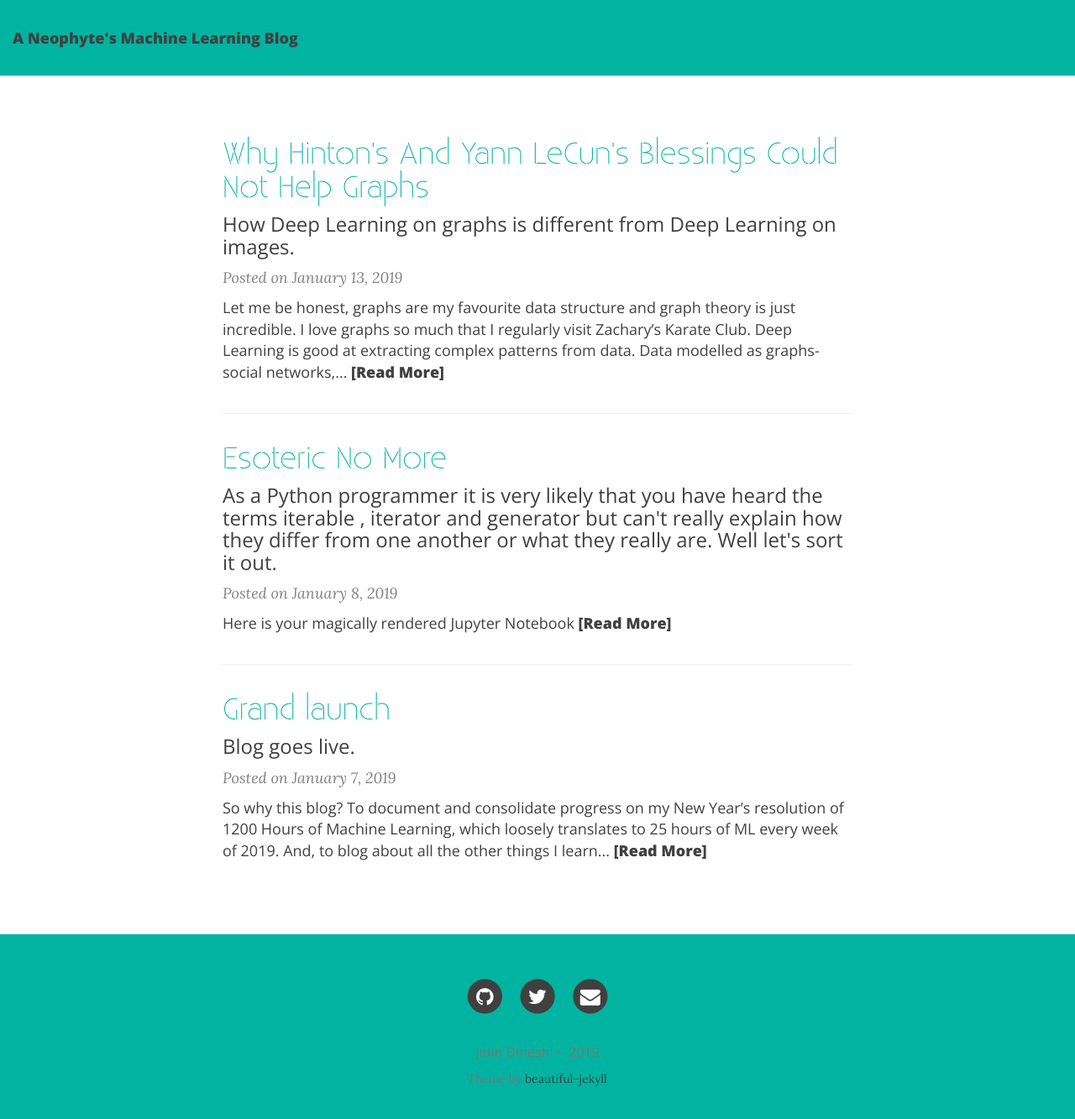
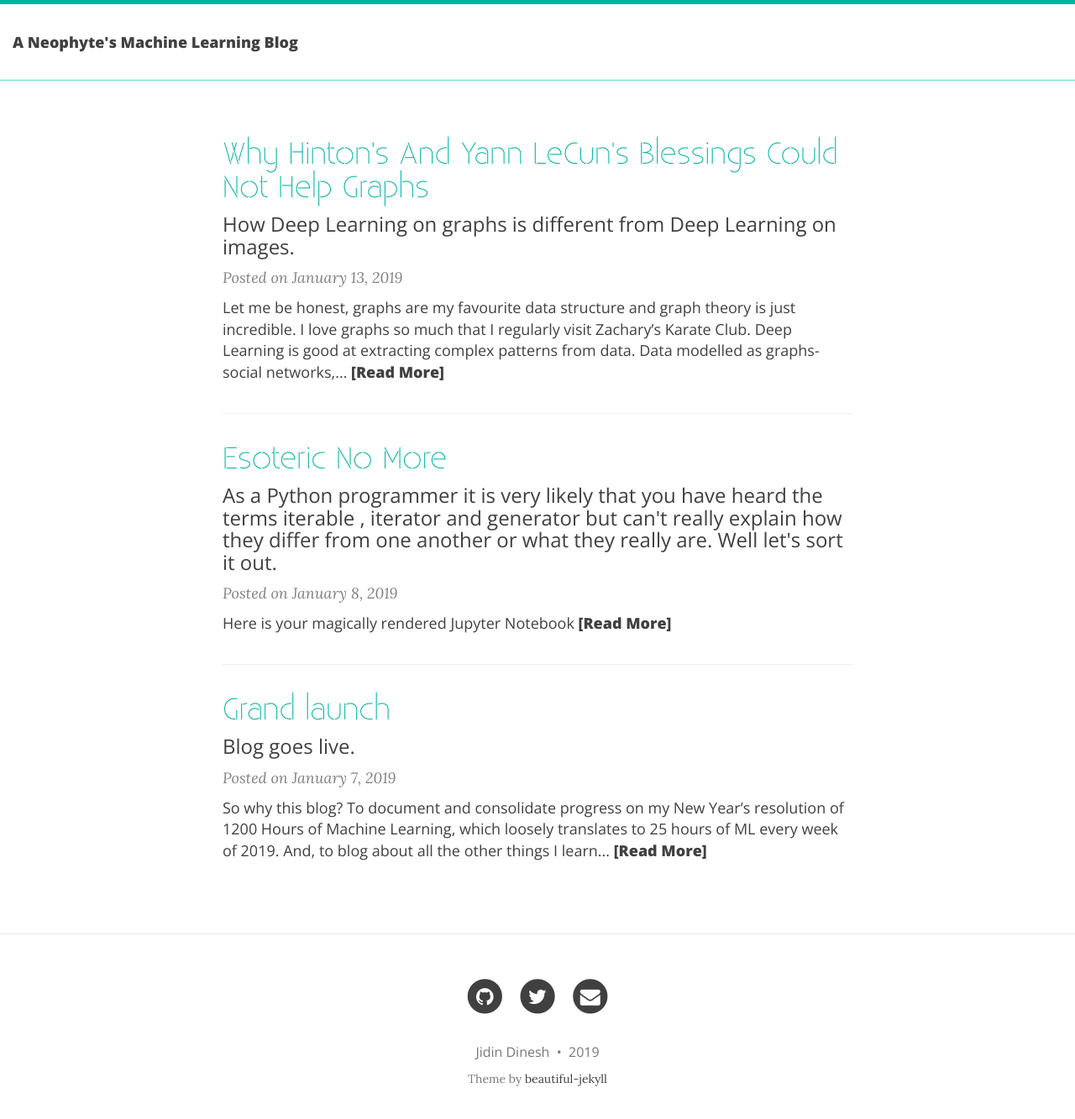
Before and after one commit to jidindinesh/jidindinesh.github.io, a Jekyll site: the page built from index.html, in a window 1280 px wide and 1346 px high. Shown: the top 1333 px of the window at 84% size. Built offline with Jekyll 4.4.1, drawn with Linux system fonts in a browser that asks for light colours; nearby versions of some CDN libraries; the list of posts is cut into pages by our own code.

Commit message:
Update main.css

```diff
--- a/css/main.css
+++ b/css/main.css
@@ -100,8 +100,9 @@ img::-moz-selection {
 
 .navbar-custom {
   /* background: #F5F5F5; */
-  background: rgb(0, 180, 161);
-  border-bottom: 1px solid #EAEAEA;
+  background: rgb(255, 255, 255);
+  border-bottom: 1px solid rgb(100,214,202);
+  border-top: 5px solid rgb(0, 180, 161);
   font-family: 'Open Sans', 'Helvetica Neue', Helvetica, Arial, sans-serif;
 }
 
@@ -193,7 +194,7 @@ img::-moz-selection {
 footer {
   padding: 30px 0;
   /* background: #F5F5F5; */
-  background: rgb(0, 180, 161);
+  /*background: rgb(0, 180, 161);*/
   border-top: 1px #EAEAEA solid;
   margin-top: 50px;
   font-size: 14px;
```
